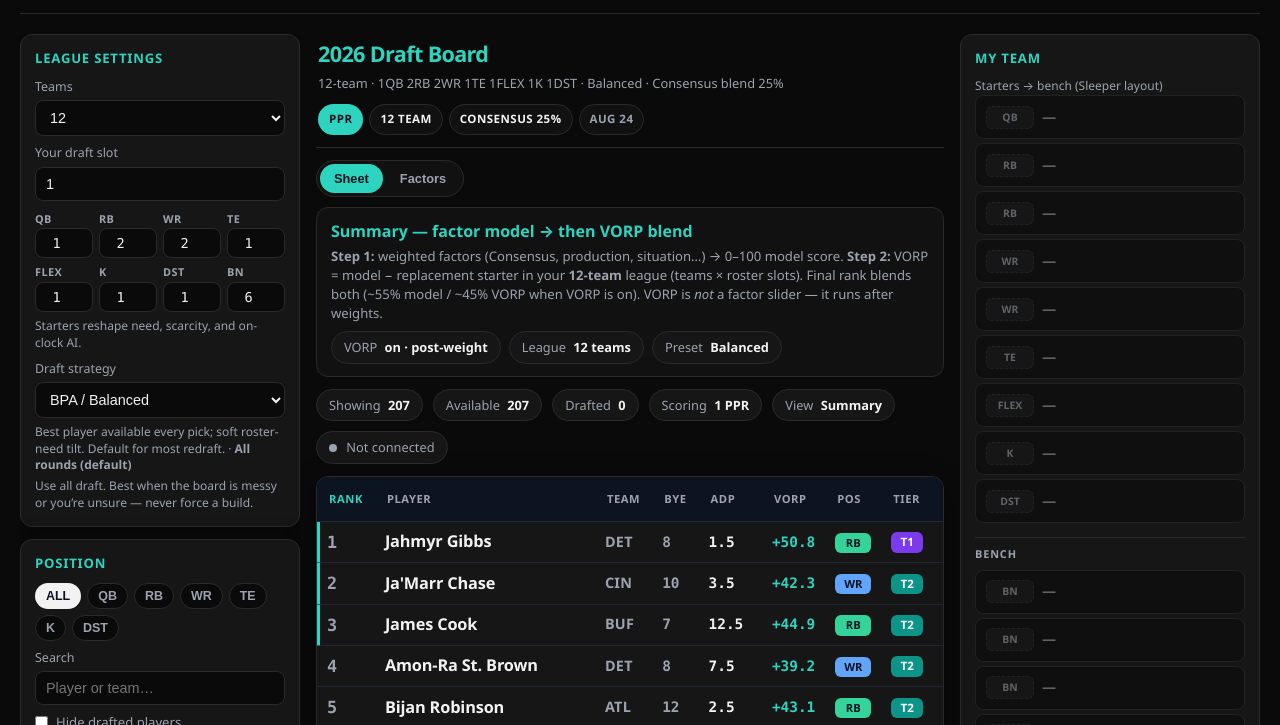
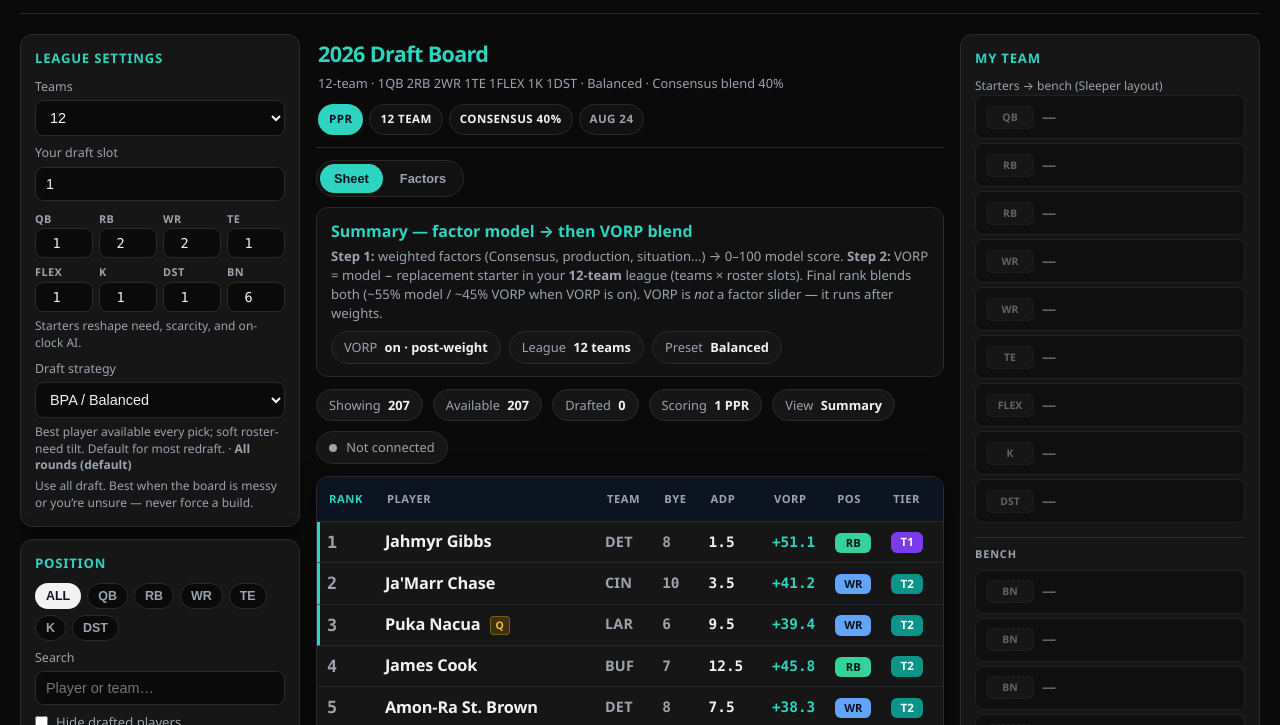
Before and after one commit to ajmartineau25/fantasy-football-guide, a website with bundled scripts: page index.html in a window 1280 px wide. Shown: the part 74-799 px from the top of the page. Built offline with nearby package versions, Linux system fonts and the light colour scheme.

Commit message:
Anchor Balanced board closer to expert consensus.
Raise Consensus weight to ~40%, lighten VORP blend, and soften TE/rookie priors so the top of the sheet tracks consensus while keeping small residual biases.

```diff
--- a/data/meta.json
+++ b/data/meta.json
@@ -12,7 +12,7 @@
       "label": "Expert Consensus",
       "unit": "rank",
       "higherBetter": false,
-      "desc": "Expert-consensus overall draft rank (1 = best). Medium prior (~25% in Balanced)."
+      "desc": "Expert-consensus overall draft rank (1 = best). Primary anchor in Balanced (~40%)."
     },
     {
       "key": "lastYear",
@@ -93,44 +93,44 @@
     }
   ],
   "default_weights": {
-    "flock": 25,
-    "lastYear": 14,
-    "age": 5,
-    "qb": 6,
-    "oline": 6,
-    "playcaller": 6,
-    "adp": 9,
-    "vegas": 6,
-    "opportunity": 10,
-    "efficiency": 6,
-    "injury": 5,
-    "sos": 2
+    "flock": 40,
+    "lastYear": 11,
+    "age": 4,
+    "qb": 5,
+    "oline": 5,
+    "playcaller": 5,
+    "adp": 8,
+    "vegas": 5,
+    "opportunity": 8,
+    "efficiency": 5,
+    "injury": 3,
+    "sos": 1
   },
   "weight_presets": [
     {
       "id": "balanced",
       "label": "Balanced",
-      "desc": "Consensus ~25% + even blend of production, role, situation, market."
+      "desc": "Consensus ~40% anchor + light blend of production, role, situation, market."
     },
     {
       "id": "situation",
       "label": "Overall Situation",
-      "desc": "Env (QB/OL/playcaller/SOS) ~30%; surplus into Consensus (~32%)."
+      "desc": "Env (QB/OL/playcaller/SOS) ~28%; Consensus ~38%."
     },
     {
       "id": "production",
       "label": "Prior Production",
-      "desc": "Last-year points, efficiency, opportunity, Vegas."
+      "desc": "Last-year points, efficiency, opportunity, Vegas (Consensus ~28%)."
     },
     {
       "id": "upside",
       "label": "Youth & Upside",
-      "desc": "Age curve, opportunity, health \u2014 chase breakouts."
+      "desc": "Age curve, opportunity, health \u2014 Consensus ~28%."
     },
     {
       "id": "market",
       "label": "Beat the Market",
-      "desc": "Consensus + ADP + Vegas \u2014 lean into public boards."
+      "desc": "Consensus + ADP + Vegas \u2014 lean into public boards (~35%)."
     }
   ],
   "league_defaults": {
--- a/js/app.js
+++ b/js/app.js
@@ -655,7 +655,7 @@ function getRankedList() {
     targets: rosterTargets(),
     enableNeed: !isFactor && state.enableNeed,
     enableVorp: state.enableVorp !== false,
-    vorpBlend: 0.45,
+    vorpBlend: 0.3,
   });
 }
 
--- a/js/decision.js
+++ b/js/decision.js
@@ -14,7 +14,7 @@ export const STRATEGIES = {
     label: "BPA / Balanced",
     desc: "Best player available every pick; soft roster-need tilt. Default for most redraft.",
     needStrength: 0.12,
-    posBias: { QB: 1, RB: 1, WR: 1, TE: 0.94, K: 1, DST: 1 },
+    posBias: { QB: 1, RB: 1, WR: 1, TE: 0.97, K: 1, DST: 1 },
     suggestedPreset: "balanced",
     bestRounds: "All rounds (default)",
     roundGuide: "Use all draft. Best when the board is messy or you’re unsure — never force a build.",
@@ -347,7 +347,7 @@ export function recommendPicks(players, {
     hideDrafted: true,
     enableNeed: false,
     enableVorp: true,
-    vorpBlend: 0.5,
+    vorpBlend: 0.3,
     rosterCounts,
     targets,
   });
--- a/js/onclock.js
+++ b/js/onclock.js
@@ -669,7 +669,7 @@ function renderRemainingBoard() {
     hideDrafted: true,
     enableNeed: false,
     enableVorp: true,
-    vorpBlend: 0.5,
+    vorpBlend: 0.3,
     targets: rosterTargets(),
   });
   list = attachValueAndTiers(list, state.scoring).filter((p) => !p.drafted);
--- a/js/rankings.js
+++ b/js/rankings.js
@@ -34,99 +34,100 @@ export const FACTOR_KEYS = [
 /**
  * Five prevalent ranking styles — replaces fiddly per-factor sliders.
  * Each preset is a full weight map that sums to 100.
- * Balanced keeps ~25% expert-consensus draft-sheet rank.
+ * Balanced anchors ~40% expert-consensus so the top of the board stays close,
+ * with our model supplying small residual biases (TE / rookies / situation).
  */
 export const WEIGHT_PRESETS = [
   {
     id: "balanced",
     label: "Balanced",
-    desc: "Consensus ~25% + even blend of production, role, situation, and market.",
+    desc: "Consensus ~40% anchor + light blend of production, role, situation, and market.",
     weights: {
-      flock: 25,
-      lastYear: 14,
-      age: 5,
-      qb: 6,
-      oline: 6,
-      playcaller: 6,
-      adp: 9,
-      vegas: 6,
-      opportunity: 10,
-      efficiency: 6,
-      injury: 5,
-      sos: 2,
+      flock: 40,
+      lastYear: 11,
+      age: 4,
+      qb: 5,
+      oline: 5,
+      playcaller: 5,
+      adp: 8,
+      vegas: 5,
+      opportunity: 8,
+      efficiency: 5,
+      injury: 3,
+      sos: 1,
     },
   },
   {
     id: "situation",
     label: "Overall Situation",
-    desc: "Env (QB/OL/playcaller/SOS) capped at ~30%; surplus into Consensus (~32%). Role still matters.",
+    desc: "Env (QB/OL/playcaller/SOS) ~28%; Consensus ~38% so the board still tracks the sheet.",
     weights: {
-      flock: 32,
+      flock: 38,
       lastYear: 5,
       age: 3,
-      qb: 9,
-      oline: 9,
-      playcaller: 9,
+      qb: 8,
+      oline: 8,
+      playcaller: 8,
       adp: 5,
       vegas: 5,
-      opportunity: 12,
+      opportunity: 10,
       efficiency: 5,
       injury: 3,
-      sos: 3,
+      sos: 2,
     },
   },
   {
     id: "production",
     label: "Prior Production",
-    desc: "Last-year points, efficiency, opportunity, Vegas — Consensus ~20%.",
+    desc: "Last-year points, efficiency, opportunity, Vegas — Consensus ~28%.",
     weights: {
-      flock: 20,
-      lastYear: 22,
+      flock: 28,
+      lastYear: 20,
       age: 3,
       qb: 3,
       oline: 3,
       playcaller: 3,
       adp: 6,
-      vegas: 12,
-      opportunity: 14,
-      efficiency: 10,
-      injury: 3,
+      vegas: 11,
+      opportunity: 12,
+      efficiency: 8,
+      injury: 2,
       sos: 1,
     },
   },
   {
     id: "upside",
     label: "Youth & Upside",
-    desc: "Age curve + opportunity + health — Consensus ~18%.",
+    desc: "Age curve + opportunity + health — Consensus ~28%.",
     weights: {
-      flock: 18,
-      lastYear: 6,
-      age: 18,
-      qb: 5,
-      oline: 7,
-      playcaller: 7,
+      flock: 28,
+      lastYear: 5,
+      age: 16,
+      qb: 4,
+      oline: 6,
+      playcaller: 6,
       adp: 5,
-      vegas: 6,
-      opportunity: 15,
-      efficiency: 6,
+      vegas: 5,
+      opportunity: 14,
+      efficiency: 5,
       injury: 5,
-      sos: 2,
+      sos: 1,
     },
   },
   {
     id: "market",
     label: "Beat the Market",
-    desc: "Consensus + ADP + Vegas — lean into public boards (~28% Consensus).",
+    desc: "Consensus + ADP + Vegas — lean into public boards (~35% Consensus).",
     weights: {
-      flock: 28,
-      lastYear: 8,
-      age: 4,
-      qb: 4,
-      oline: 4,
-      playcaller: 4,
+      flock: 35,
+      lastYear: 6,
+      age: 3,
+      qb: 3,
+      oline: 3,
+      playcaller: 3,
       adp: 22,
       vegas: 12,
-      opportunity: 8,
+      opportunity: 7,
       efficiency: 4,
       injury: 2,
       sos: 0,
@@ -184,7 +185,7 @@ export const FACTOR_META = {
     unit: "rank",
     higherBetter: false,
     scaleNote: "expert-consensus overall rank",
-    desc: "Expert-consensus overall draft rank (1 = best). Medium prior in Balanced (~25%).",
+    desc: "Expert-consensus overall draft rank (1 = best). Primary anchor in Balanced (~40%).",
   },
   lastYear: {
     unit: "FPts",
@@ -446,10 +447,10 @@ export const POSITION_PRIORS = {
   DST: 0.97,
 };
 
-/** True first-year players (no NFL sample) get an upside prior. */
-export const ROOKIE_BOOST = 1.07;
-/** Year-2 players get a smaller youth prior (draft capital still baking in). */
-export const SOPHOMORE_BOOST = 1.03;
+/** True first-year players (no NFL sample) get a small upside prior. */
+export const ROOKIE_BOOST = 1.04;
+/** Year-2 players get a tiny youth prior. */
+export const SOPHOMORE_BOOST = 1.015;
 
 /**
  * Model total for one player. Rookies skip lastYear (and soft-pedal efficiency)
@@ -621,9 +622,9 @@ export function rankPlayers(players, {
   rosterCounts = {},
   targets = {},
   enableNeed = false,
-  /** Blend league-size VORP into ranking (0–1). Default 0.45 when enabled. */
+  /** Blend league-size VORP into ranking (0–1). Keep light so top stays near consensus. */
   enableVorp = true,
-  vorpBlend = 0.45,
+  vorpBlend = 0.3,
 } = {}) {
   const percentiles = buildPercentiles(players, scoring);
   const q = search.trim().toLowerCase();
@@ -655,16 +656,16 @@ export function rankPlayers(players, {
       // TE scarcity premium is too strong in 1-TE leagues — cut VORP influence
       // (elite TE1/TE2 still fine; mid TEs lose the fake scarcity bump)
       // Slight TE VORP dampen (1-TE scarcity is real for TE1, fake for TE8)
-      const vorpAdj = p.pos === "TE" ? v.vorp * 0.75 : v.vorp;
+      const vorpAdj = p.pos === "TE" ? v.vorp * 0.85 : v.vorp;
       const vorpScore = Math.max(0, Math.min(100, 50 + vorpAdj));
       let blended = base * (1 - blend) + vorpScore * blend;
       blended *= POSITION_PRIORS[p.pos] ?? 1;
-      // Mid/streaming TEs (TE6+) were ranking like WR2s — cut them, not Bowers/McBride
-      if (p.pos === "TE" && (v.posRank || 99) > 5) blended *= 0.88;
+      // Mid/streaming TEs (TE6+) — small haircut only (keep elite TEs near consensus)
+      if (p.pos === "TE" && (v.posRank || 99) > 5) blended *= 0.94;
       if (p.rookie) {
-        // Earlier ADP rookies get a bigger upside prior
+        // Small ADP-tiered upside prior — don't leapfrog the consensus sheet
         const adp = Number(p.adp?.[scoring] ?? p.adp?.ppr ?? 150);
-        const rookBoost = adp <= 40 ? 1.1 : adp <= 80 ? ROOKIE_BOOST : 1.04;
+        const rookBoost = adp <= 40 ? 1.05 : adp <= 80 ? ROOKIE_BOOST : 1.02;
         blended *= rookBoost;
       } else if (Number(p.years_exp) === 1) {
         blended *= SOPHOMORE_BOOST;
@@ -686,11 +687,11 @@ export function rankPlayers(players, {
       let d = p.displayTotal * (POSITION_PRIORS[p.pos] ?? 1);
       if (p.pos === "TE") {
         // Without VORP we lack posRank — mild TE haircut only
-        d *= 0.97;
+        d *= 0.98;
       }
       if (p.rookie) {
         const adp = Number(p.adp?.[scoring] ?? p.adp?.ppr ?? 150);
-        d *= adp <= 40 ? 1.1 : adp <= 80 ? ROOKIE_BOOST : 1.04;
+        d *= adp <= 40 ? 1.05 : adp <= 80 ? ROOKIE_BOOST : 1.02;
       } else if (Number(p.years_exp) === 1) {
         d *= SOPHOMORE_BOOST;
       }
```
Also changed, not shown: how-it-works.html (+6 -6 lines), 2 other files.
